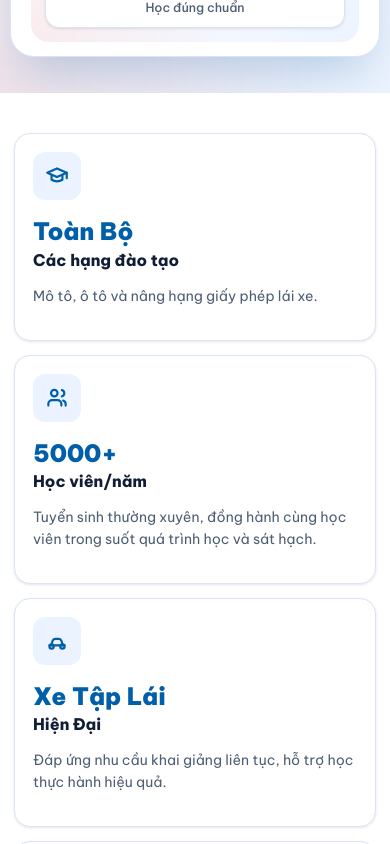
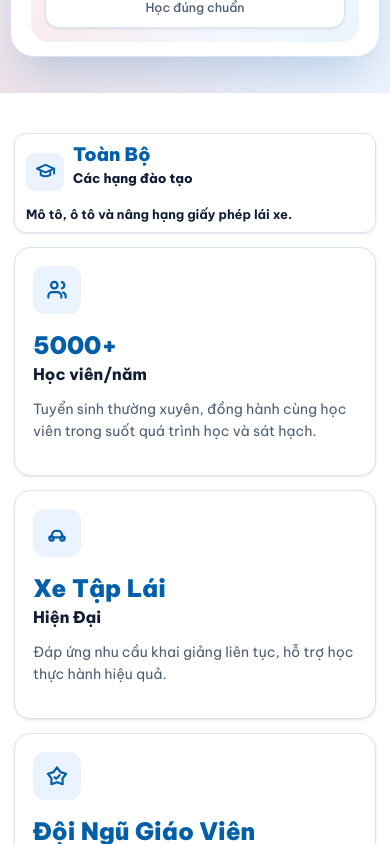
Before and after one commit to iamthais2hag/WebSite-TTDTLXCGDB-ThanhCong, a React (Vite) app in the folder client/: page / in a window 390 px wide. Shown: the part 1140-1984 px from the top of the page. Built offline with nearby package versions, Linux system fonts and the light colour scheme; no server answers.

Commit message:
Toi uu card gioi thieu dao tao

```diff
--- a/client/src/App.css
+++ b/client/src/App.css
@@ -1859,6 +1859,7 @@ input {
 .overview-stats-grid {
   display: grid;
   grid-template-columns: repeat(4, minmax(0, 1fr));
+  align-items: start;
   margin-bottom: 20px;
 }
 
@@ -1891,6 +1892,63 @@ input {
     border-color 160ms ease,
     box-shadow 160ms ease,
     transform 160ms ease;
+}
+
+.overview-stat-card__header {
+  display: block;
+}
+
+.overview-stat-card__title {
+  min-width: 0;
+}
+
+.overview-stat-card.overview-stat-card--compact {
+  min-height: 0;
+  padding: 12px;
+  border-radius: 12px;
+}
+
+.overview-stat-card--compact .overview-stat-card__header {
+  display: flex;
+  align-items: center;
+  gap: 10px;
+  margin: 0 0 7px;
+}
+
+.overview-stat-card--compact .overview-card__icon {
+  flex: 0 0 42px;
+  width: 42px;
+  height: 42px;
+  margin: 0;
+  border-radius: 10px;
+}
+
+.overview-stat-card--compact .overview-card__icon svg {
+  width: 23px;
+  height: 23px;
+}
+
+.overview-stat-card--compact h3 {
+  margin: 0 0 5px;
+  color: var(--brand-blue-dark);
+  font-size: clamp(1.22rem, 1.45vw, 1.52rem);
+  line-height: 1.05;
+}
+
+.overview-stat-card--compact p.overview-stat-card__label {
+  margin: 0;
+  color: var(--text-main);
+  font-size: 0.88rem;
+  font-weight: 900;
+  line-height: 1.14;
+}
+
+.overview-stat-card--compact > p:last-child {
+  margin: 0;
+  color: var(--text-main);
+  font-size: 0.84rem;
+  font-weight: 650;
+  line-height: 1.34;
 }
 
 .overview-card:hover,
@@ -2605,6 +2663,37 @@ input {
     padding: 18px;
   }
 
+  .overview-stat-card.overview-stat-card--compact {
+    padding: 10px 11px;
+    border-radius: 12px;
+  }
+
+  .overview-stat-card--compact .overview-stat-card__header {
+    gap: 9px;
+    margin-bottom: 6px;
+  }
+
+  .overview-stat-card--compact .overview-card__icon {
+    flex-basis: 38px;
+    width: 38px;
+    height: 38px;
+    border-radius: 9px;
+  }
+
+  .overview-stat-card--compact h3 {
+    margin-bottom: 4px;
+    font-size: 1.16rem;
+  }
+
+  .overview-stat-card--compact p.overview-stat-card__label {
+    font-size: 0.82rem;
+  }
+
+  .overview-stat-card--compact > p:last-child {
+    font-size: 0.8rem;
+    line-height: 1.3;
+  }
+
   .lookup-form {
     grid-template-columns: 1fr;
     padding: 16px;
--- a/client/src/pages/CenterOverviewPage.tsx
+++ b/client/src/pages/CenterOverviewPage.tsx
@@ -107,12 +107,21 @@ export function CenterOverviewPage() {
 
       <div className="overview-stats-grid" aria-label="Năng lực đào tạo của Trung tâm">
         {overviewStats.map((item) => (
-          <article className="overview-stat-card" key={item.value}>
-            <span className="overview-card__icon">
-              <OverviewIcon name={item.icon} />
-            </span>
-            <h3>{item.value}</h3>
-            <p className="overview-stat-card__label">{item.label}</p>
+          <article
+            className={`overview-stat-card${
+              item.icon === "graduation" ? " overview-stat-card--compact" : ""
+            }`}
+            key={item.value}
+          >
+            <div className="overview-stat-card__header">
+              <span className="overview-card__icon">
+                <OverviewIcon name={item.icon} />
+              </span>
+              <div className="overview-stat-card__title">
+                <h3>{item.value}</h3>
+                <p className="overview-stat-card__label">{item.label}</p>
+              </div>
+            </div>
             <p>{item.description}</p>
           </article>
         ))}
```
Also changed, not shown: 1 other file (tests, documents, lock files or other folders).
